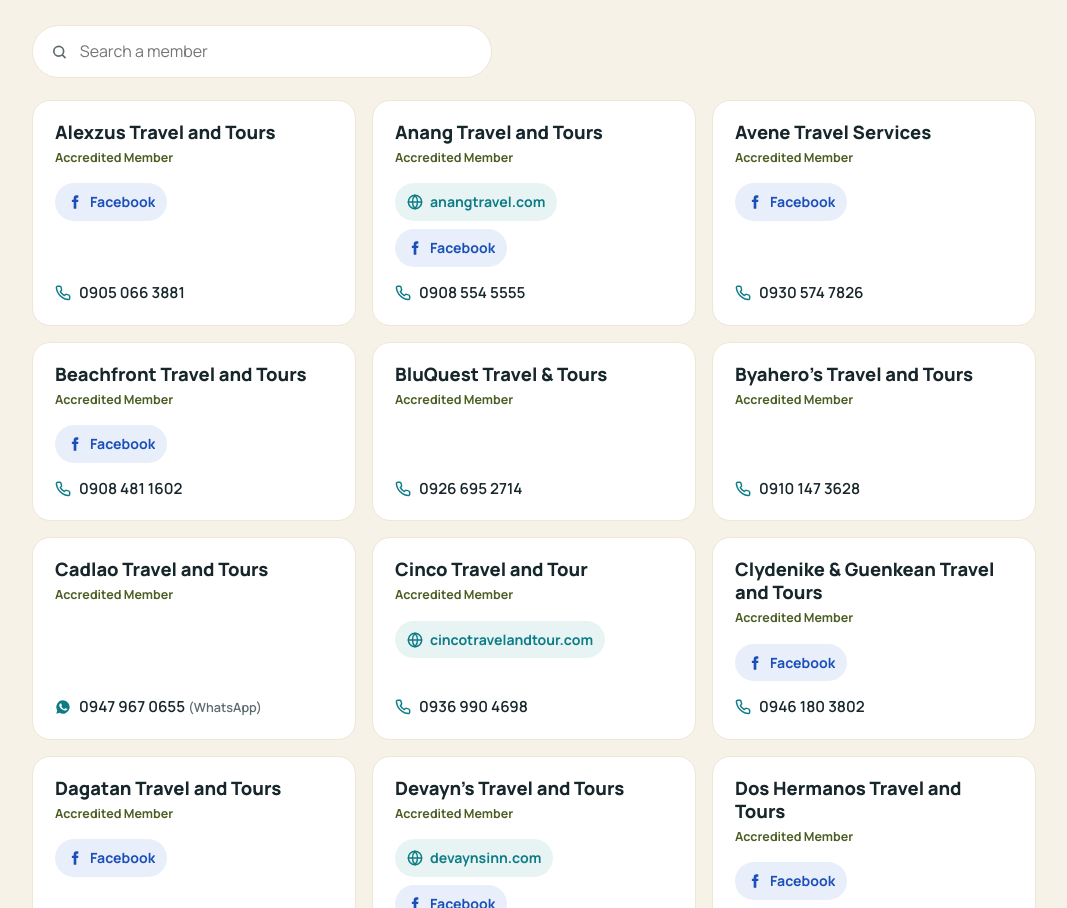
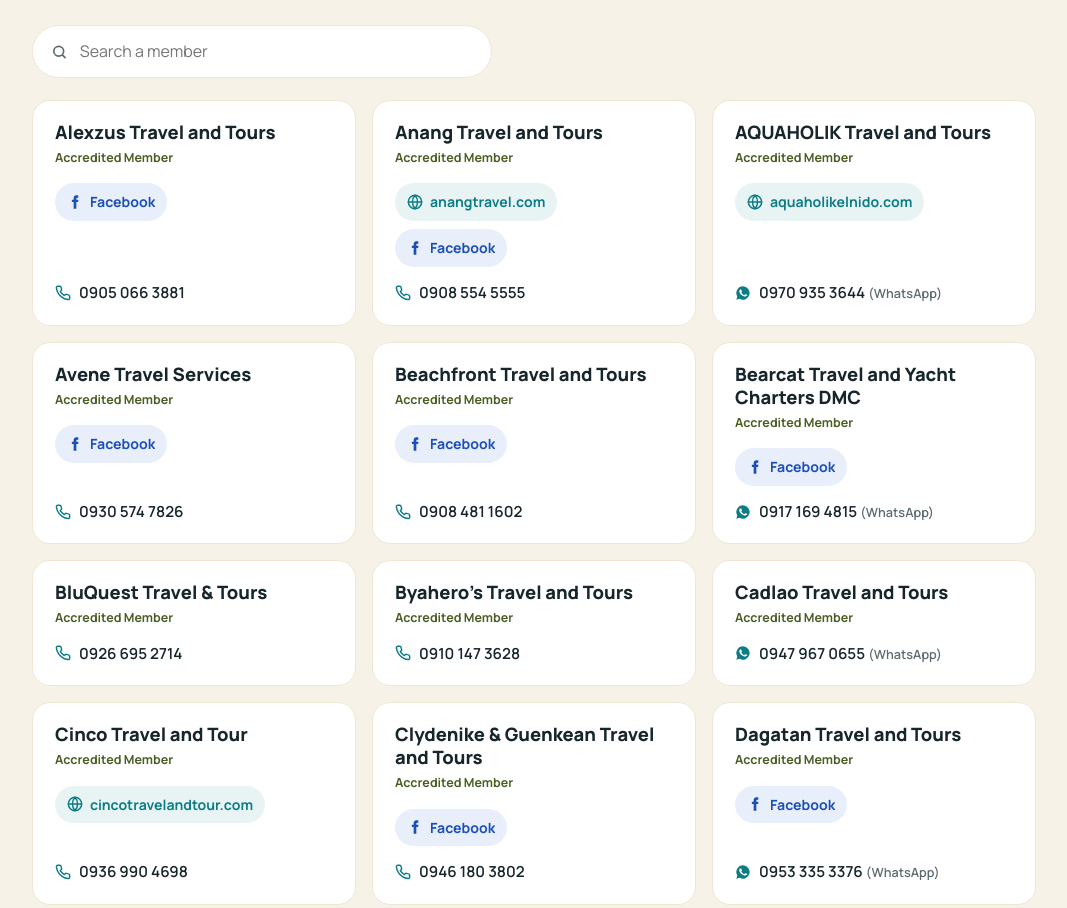
Before and after one commit to enajfs/belttoa-lean-season, a plain HTML site: page index.html in a window 1280 px wide. Shown: the part 1079-1987 px from the top of the page, without its empty margins (106-1173 px from the left). Drawn offline with Linux system fonts and the light colour scheme.

Commit message:
Add Bearcat, Yva, Aquaholik; add Spider WhatsApp
Co-Authored-By: Claude Opus 5.5 <noreply@anthropic.com>
Claude-Session: https://claude.ai/code/session_013A7Ena9qZg4fNJByeMBgPC

```diff
--- a/index.html
+++ b/index.html
@@ -239,6 +239,14 @@
         <div class="phones"><a class="phone" href="tel:+639085545555"><svg width="16" height="16" viewBox="0 0 24 24" fill="none" stroke="currentColor" stroke-width="2.2" stroke-linecap="round" stroke-linejoin="round" aria-hidden="true"><path d="M22 16.9v3a2 2 0 0 1-2.2 2 19.8 19.8 0 0 1-8.6-3.1 19.5 19.5 0 0 1-6-6A19.8 19.8 0 0 1 2.1 4.2 2 2 0 0 1 4.1 2h3a2 2 0 0 1 2 1.7c.1.9.4 1.8.7 2.7a2 2 0 0 1-.5 2.1L8 9.8a16 16 0 0 0 6 6l1.3-1.3a2 2 0 0 1 2.1-.4c.9.3 1.8.6 2.7.7a2 2 0 0 1 1.7 2z"/></svg><span>0908 554 5555</span></a></div>
       </div>
     </li>
+    <li class="member" data-name="aquaholik travel and tours">
+      <div class="card">
+        <span class="name">AQUAHOLIK Travel and Tours</span>
+        <span class="badge">Accredited Member</span>
+        <div class="chips"><a class="chip" href="https://aquaholikelnido.com/" target="_blank" rel="noopener"><svg width="16" height="16" viewBox="0 0 24 24" fill="none" stroke="currentColor" stroke-width="2.2" stroke-linecap="round" stroke-linejoin="round" aria-hidden="true"><circle cx="12" cy="12" r="10"/><path d="M2 12h20M12 2a15 15 0 0 1 0 20M12 2a15 15 0 0 0 0 20"/></svg><span>aquaholikelnido.com</span></a></div>
+        <div class="phones"><a class="phone" href="https://wa.me/639709353644" target="_blank" rel="noopener"><svg width="16" height="16" viewBox="0 0 24 24" fill="currentColor" aria-hidden="true"><path d="M12 2a10 10 0 0 0-8.6 15.1L2 22l5-1.3A10 10 0 1 0 12 2zm5.3 14.1c-.2.6-1.3 1.2-1.8 1.2-.5.1-1 .2-3.3-.7-2.8-1.1-4.6-4-4.7-4.2-.1-.2-1.1-1.5-1.1-2.9s.7-2.1 1-2.4c.3-.3.6-.3.8-.3h.6c.2 0 .4 0 .6.5l.9 2.1c.1.2.1.3 0 .5l-.3.5-.4.4c-.1.1-.3.3-.1.6.2.3.8 1.3 1.7 2.1 1.1 1 2.1 1.3 2.4 1.5.3.1.5.1.6-.1l.9-1c.2-.3.4-.2.7-.1l2 1c.3.1.5.2.5.3.1.1.1.6-.1 1.2z"/></svg><span>0970 935 3644 <small>(WhatsApp)</small></span></a></div>
+      </div>
+    </li>
     <li class="member" data-name="avene travel services">
       <div class="card">
         <span class="name">Avene Travel Services</span>
@@ -253,6 +261,14 @@
         <span class="badge">Accredited Member</span>
         <div class="chips"><a class="chip fb" href="https://www.facebook.com/beachfronttravel/" target="_blank" rel="noopener"><svg width="16" height="16" viewBox="0 0 24 24" fill="currentColor" aria-hidden="true"><path d="M14 8.5V6.8c0-.8.5-1.3 1.4-1.3H17V2.2C16.4 2.1 15.3 2 14.1 2 11.6 2 10 3.5 10 6.3v2.2H7.3V12H10v10h4V12h2.7l.4-3.5H14z"/></svg><span>Facebook</span></a></div>
         <div class="phones"><a class="phone" href="tel:+639084811602"><svg width="16" height="16" viewBox="0 0 24 24" fill="none" stroke="currentColor" stroke-width="2.2" stroke-linecap="round" stroke-linejoin="round" aria-hidden="true"><path d="M22 16.9v3a2 2 0 0 1-2.2 2 19.8 19.8 0 0 1-8.6-3.1 19.5 19.5 0 0 1-6-6A19.8 19.8 0 0 1 2.1 4.2 2 2 0 0 1 4.1 2h3a2 2 0 0 1 2 1.7c.1.9.4 1.8.7 2.7a2 2 0 0 1-.5 2.1L8 9.8a16 16 0 0 0 6 6l1.3-1.3a2 2 0 0 1 2.1-.4c.9.3 1.8.6 2.7.7a2 2 0 0 1 1.7 2z"/></svg><span>0908 481 1602</span></a></div>
+      </div>
+    </li>
+    <li class="member" data-name="bearcat travel and yacht charters dmc">
+      <div class="card">
+        <span class="name">Bearcat Travel and Yacht Charters DMC</span>
+        <span class="badge">Accredited Member</span>
+        <div class="chips"><a class="chip fb" href="https://www.facebook.com/bearcattravel" target="_blank" rel="noopener"><svg width="16" height="16" viewBox="0 0 24 24" fill="currentColor" aria-hidden="true"><path d="M14 8.5V6.8c0-.8.5-1.3 1.4-1.3H17V2.2C16.4 2.1 15.3 2 14.1 2 11.6 2 10 3.5 10 6.3v2.2H7.3V12H10v10h4V12h2.7l.4-3.5H14z"/></svg><span>Facebook</span></a></div>
+        <div class="phones"><a class="phone" href="https://wa.me/639171694815" target="_blank" rel="noopener"><svg width="16" height="16" viewBox="0 0 24 24" fill="currentColor" aria-hidden="true"><path d="M12 2a10 10 0 0 0-8.6 15.1L2 22l5-1.3A10 10 0 1 0 12 2zm5.3 14.1c-.2.6-1.3 1.2-1.8 1.2-.5.1-1 .2-3.3-.7-2.8-1.1-4.6-4-4.7-4.2-.1-.2-1.1-1.5-1.1-2.9s.7-2.1 1-2.4c.3-.3.6-.3.8-.3h.6c.2 0 .4 0 .6.5l.9 2.1c.1.2.1.3 0 .5l-.3.5-.4.4c-.1.1-.3.3-.1.6.2.3.8 1.3 1.7 2.1 1.1 1 2.1 1.3 2.4 1.5.3.1.5.1.6-.1l.9-1c.2-.3.4-.2.7-.1l2 1c.3.1.5.2.5.3.1.1.1.6-.1 1.2z"/></svg><span>0917 169 4815 <small>(WhatsApp)</small></span></a></div>
       </div>
     </li>
     <li class="member" data-name="bluquest travel &amp; tours">
@@ -569,6 +585,7 @@
         <span class="name">Spider Travel and Tours</span>
         <span class="badge">Accredited Member</span>
         <div class="chips"><a class="chip fb" href="https://www.facebook.com/SpiderTravelTour/" target="_blank" rel="noopener"><svg width="16" height="16" viewBox="0 0 24 24" fill="currentColor" aria-hidden="true"><path d="M14 8.5V6.8c0-.8.5-1.3 1.4-1.3H17V2.2C16.4 2.1 15.3 2 14.1 2 11.6 2 10 3.5 10 6.3v2.2H7.3V12H10v10h4V12h2.7l.4-3.5H14z"/></svg><span>Facebook</span></a></div>
+        <div class="phones"><a class="phone" href="https://wa.me/639066072057" target="_blank" rel="noopener"><svg width="16" height="16" viewBox="0 0 24 24" fill="currentColor" aria-hidden="true"><path d="M12 2a10 10 0 0 0-8.6 15.1L2 22l5-1.3A10 10 0 1 0 12 2zm5.3 14.1c-.2.6-1.3 1.2-1.8 1.2-.5.1-1 .2-3.3-.7-2.8-1.1-4.6-4-4.7-4.2-.1-.2-1.1-1.5-1.1-2.9s.7-2.1 1-2.4c.3-.3.6-.3.8-.3h.6c.2 0 .4 0 .6.5l.9 2.1c.1.2.1.3 0 .5l-.3.5-.4.4c-.1.1-.3.3-.1.6.2.3.8 1.3 1.7 2.1 1.1 1 2.1 1.3 2.4 1.5.3.1.5.1.6-.1l.9-1c.2-.3.4-.2.7-.1l2 1c.3.1.5.2.5.3.1.1.1.6-.1 1.2z"/></svg><span>0906 607 2057 <small>(WhatsApp)</small></span></a></div>
       </div>
     </li>
     <li class="member" data-name="stingray&#x27;s travel agency">
@@ -693,6 +710,13 @@
         <span class="badge">Accredited Member</span>
         <div class="chips"><a class="chip" href="https://apetoursph.com/" target="_blank" rel="noopener"><svg width="16" height="16" viewBox="0 0 24 24" fill="none" stroke="currentColor" stroke-width="2.2" stroke-linecap="round" stroke-linejoin="round" aria-hidden="true"><circle cx="12" cy="12" r="10"/><path d="M2 12h20M12 2a15 15 0 0 1 0 20M12 2a15 15 0 0 0 0 20"/></svg><span>apetoursph.com</span></a><a class="chip fb" href="https://www.facebook.com/apetours.ph/" target="_blank" rel="noopener"><svg width="16" height="16" viewBox="0 0 24 24" fill="currentColor" aria-hidden="true"><path d="M14 8.5V6.8c0-.8.5-1.3 1.4-1.3H17V2.2C16.4 2.1 15.3 2 14.1 2 11.6 2 10 3.5 10 6.3v2.2H7.3V12H10v10h4V12h2.7l.4-3.5H14z"/></svg><span>Facebook</span></a></div>
         <div class="phones"><a class="phone" href="tel:+639493460868"><svg width="16" height="16" viewBox="0 0 24 24" fill="none" stroke="currentColor" stroke-width="2.2" stroke-linecap="round" stroke-linejoin="round" aria-hidden="true"><path d="M22 16.9v3a2 2 0 0 1-2.2 2 19.8 19.8 0 0 1-8.6-3.1 19.5 19.5 0 0 1-6-6A19.8 19.8 0 0 1 2.1 4.2 2 2 0 0 1 4.1 2h3a2 2 0 0 1 2 1.7c.1.9.4 1.8.7 2.7a2 2 0 0 1-.5 2.1L8 9.8a16 16 0 0 0 6 6l1.3-1.3a2 2 0 0 1 2.1-.4c.9.3 1.8.6 2.7.7a2 2 0 0 1 1.7 2z"/></svg><span>0949 346 0868</span></a></div>
+      </div>
+    </li>
+    <li class="member" data-name="yva travel and tours">
+      <div class="card">
+        <span class="name">Yva Travel and Tours</span>
+        <span class="badge">Accredited Member</span>
+        <div class="phones"><a class="phone" href="https://wa.me/639456606513" target="_blank" rel="noopener"><svg width="16" height="16" viewBox="0 0 24 24" fill="currentColor" aria-hidden="true"><path d="M12 2a10 10 0 0 0-8.6 15.1L2 22l5-1.3A10 10 0 1 0 12 2zm5.3 14.1c-.2.6-1.3 1.2-1.8 1.2-.5.1-1 .2-3.3-.7-2.8-1.1-4.6-4-4.7-4.2-.1-.2-1.1-1.5-1.1-2.9s.7-2.1 1-2.4c.3-.3.6-.3.8-.3h.6c.2 0 .4 0 .6.5l.9 2.1c.1.2.1.3 0 .5l-.3.5-.4.4c-.1.1-.3.3-.1.6.2.3.8 1.3 1.7 2.1 1.1 1 2.1 1.3 2.4 1.5.3.1.5.1.6-.1l.9-1c.2-.3.4-.2.7-.1l2 1c.3.1.5.2.5.3.1.1.1.6-.1 1.2z"/></svg><span>0945 660 6513 <small>(WhatsApp)</small></span></a></div>
       </div>
     </li>
   </ul>
```
